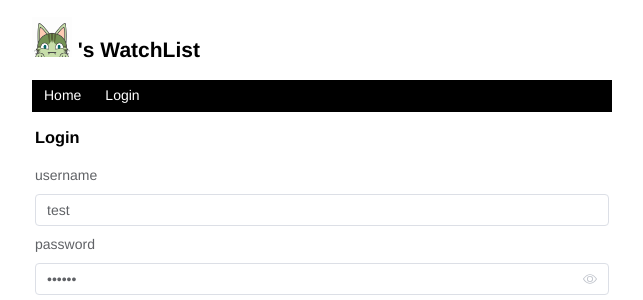
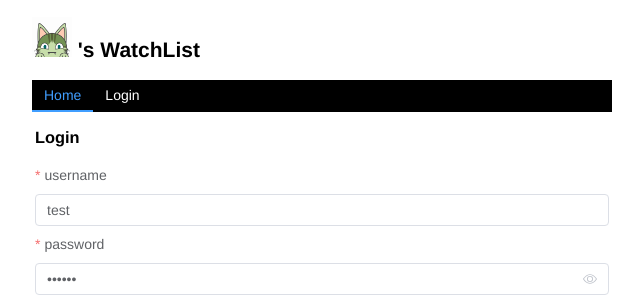
Before and after one commit to zy7y/watch-fastapi, a Vue app in the folder frontend/: page /login in a window 1280 px wide. Shown: the top 300 px of the page, without its empty margins (318-961 px from the left). Built offline with nearby package versions, Linux system fonts and the light colour scheme.

Commit message:
perf: 登录退出功能及导航路由优化

```diff
--- a/frontend/src/components/WatchHeader.vue
+++ b/frontend/src/components/WatchHeader.vue
@@ -1,5 +1,7 @@
 <script setup>
 import { useRouter } from "vue-router";
+import { useStore } from "vuex";
+import { ElMessage } from "element-plus";
 
 defineProps({
   isLogin: {
@@ -9,13 +11,28 @@ defineProps({
   },
 });
 
+const store = useStore();
+
 const router = useRouter();
 // 获取到当前项目的所有前端路由
 const currentRouters = router.getRoutes();
+
+// 菜单点击事件
+const handleSelect = (index) => {
+  if (index === "/logout") {
+    window.localStorage.removeItem("token");
+    store.commit("changeToken", false);
+    ElMessage({
+      message: "退出登录.",
+      type: "success",
+    });
+    router.push("/");
+  }
+};
 </script>
 
 <template>
-  <el-menu :default-active="1" mode="horizontal" router>
+  <el-menu default-active="/" mode="horizontal" router @select="handleSelect">
     <el-menu-item index="/">Home</el-menu-item>
     <template v-for="router in currentRouters">
       <template v-if="!isLogin && !router.meta.isLogin && router.meta.isNav">
--- a/frontend/src/main.js
+++ b/frontend/src/main.js
@@ -4,6 +4,7 @@ import App from "./App.vue";
 // 导入重置样式css文件
 import "normalize.css";
 import "@/assets/css/base.css";
+import "element-plus/theme-chalk/el-message.css";
 
 import router from "@/router";
 import store from "@/store";
--- a/frontend/src/router/index.js
+++ b/frontend/src/router/index.js
@@ -51,6 +51,7 @@ const router = createRouter({
 
 // 导航守卫, 没登录跳转登录页
 router.beforeEach((to) => {
+  if (to.path === "/") return true;
   if (to.path !== "/login") {
     if (!window.localStorage.getItem("token")) {
       return "/login";
--- a/frontend/src/store/index.js
+++ b/frontend/src/store/index.js
@@ -6,12 +6,12 @@ const store = createStore({
   //  数据 store.state.token
   state: {
     token: "",
-    username: "",
+    nickname: "",
   },
   // 计算属性的作用 store.getters.title
   getters: {
     title: (state) => {
-      return state.username + "'s";
+      return state.nickname + "'s";
     },
   },
   //  要变动数据需要调用 context.commit('increment')
@@ -19,8 +19,8 @@ const store = createStore({
     changeToken(state, payload) {
       state.token = payload;
     },
-    changeUsername(state, payload) {
-      state.username = payload;
+    changeNickname(state, payload) {
+      state.nickname = payload;
     },
   },
   actions: {
@@ -36,10 +36,10 @@ const store = createStore({
       window.localStorage.setItem("token", token);
       //    4. 请求用户信息接口
       const resUser = await userInfo();
-      const username = resUser.username;
+      const nickname = resUser.nickname;
       //    5. username 存到 vuex 和 浏览器缓存中
-      commit("changeUsername", username);
-      window.localStorage.setItem("username", username);
+      commit("changeNickname", nickname);
+      window.localStorage.setItem("nickname", nickname);
       //    6. 跳转到首页
       await router.push("/");
     },
@@ -53,9 +53,9 @@ const store = createStore({
       if (token) {
         commit("changeToken", token);
       }
-      const username = window.localStorage.getItem("username");
-      if (username) {
-        commit("changeUsername", username);
+      const nickname = window.localStorage.getItem("nickname");
+      if (nickname) {
+        commit("changeNickname", nickname);
       }
     },
   },
--- a/frontend/src/views/login.vue
+++ b/frontend/src/views/login.vue
@@ -1,6 +1,8 @@
 <script setup>
 import { reactive } from "vue";
 import { useStore } from "vuex";
+import { ref } from "vue";
+import { ElMessage } from "element-plus";
 
 const store = useStore();
 
@@ -9,10 +11,50 @@ const loginForm = reactive({
   password: "123456",
 });
 
+const rules = {
+  username: [
+    {
+      required: true,
+      message: "请输入你的用户名",
+      trigger: "blur",
+    },
+    {
+      min: 3,
+      max: 20,
+      message: "长度必须是 3 to 20",
+      trigger: "blur",
+    },
+  ],
+  password: [
+    {
+      required: true,
+      message: "请输入你的密码",
+      trigger: "change",
+    },
+    {
+      min: 6,
+      max: 12,
+      message: "长度必须是 6 to 12",
+      trigger: "blur",
+    },
+  ],
+};
+
+const ruleForm = ref();
+
 const loginBtnClick = () => {
   // 表单验证..
-  // 1. 调用vuex 登录
-  store.dispatch("userLoginAction", loginForm);
+  ruleForm.value.validate((valid) => {
+    if (valid) {
+      store.dispatch("userLoginAction", loginForm);
+      ElMessage({
+        message: "成功登录.",
+        type: "success",
+      });
+    } else {
+      return false;
+    }
+  });
 };
 </script>
 
@@ -24,11 +66,12 @@ const loginBtnClick = () => {
     class="demo-ruleForm"
     label-position="top"
     :model="loginForm"
+    :rules="rules"
   >
-    <el-form-item label="username">
+    <el-form-item label="username" prop="username">
       <el-input v-model="loginForm.username"></el-input>
     </el-form-item>
-    <el-form-item label="password">
+    <el-form-item label="password" prop="password">
       <el-input v-model="loginForm.password" show-password></el-input>
     </el-form-item>
     <el-form-item>
```
